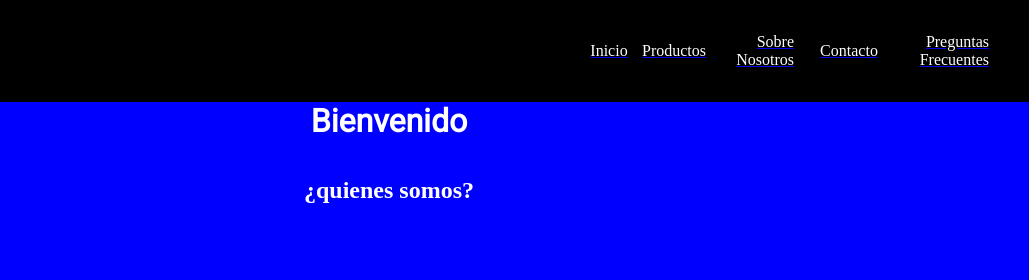
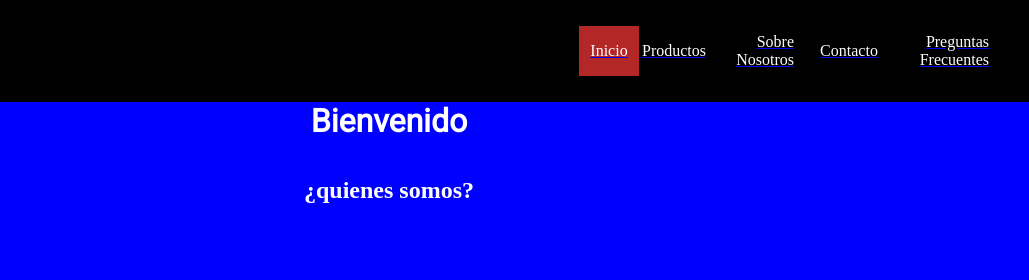
Before and after one commit to TomasFransoi/TomasFransoi, a plain HTML site: page index.html in a window 1280 px wide. In both pictures the pointer is over the link "Inicio". Shown: the top 280 px of the page, 251-1280 px from the left. Drawn offline with Linux system fonts and the light colour scheme.

Commit message:
animaciones1

```diff
--- a/estilos.css
+++ b/estilos.css
@@ -52,6 +52,9 @@ p{
 .divtoplogo{
     display: flex;
     align-items: center;
+}
+a:hover{
+    background-color: rgb(180, 39, 39);
 }
 .ultop{
     height: 100%;
@@ -125,6 +128,7 @@ footer{
     height: 150px;
 
 }
+
 .ulbottom{
     display: inline-block;
     height: 100%;
```
